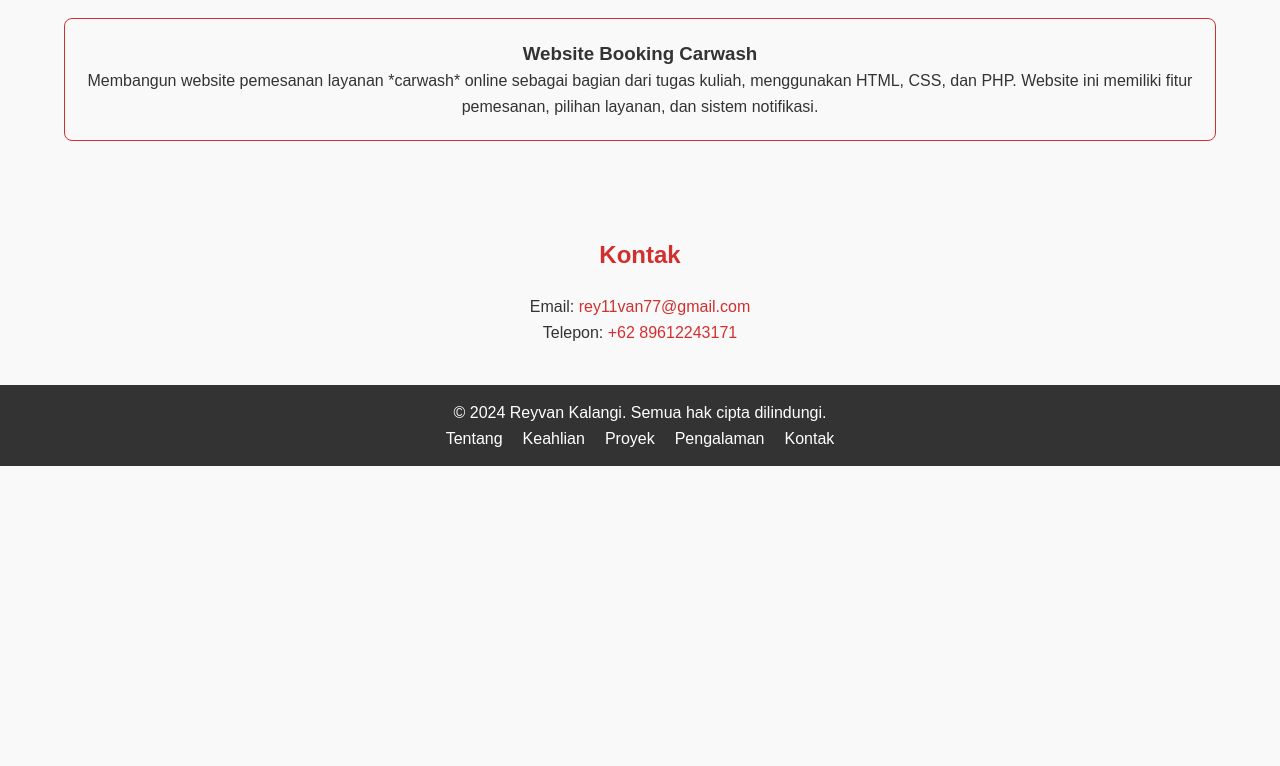
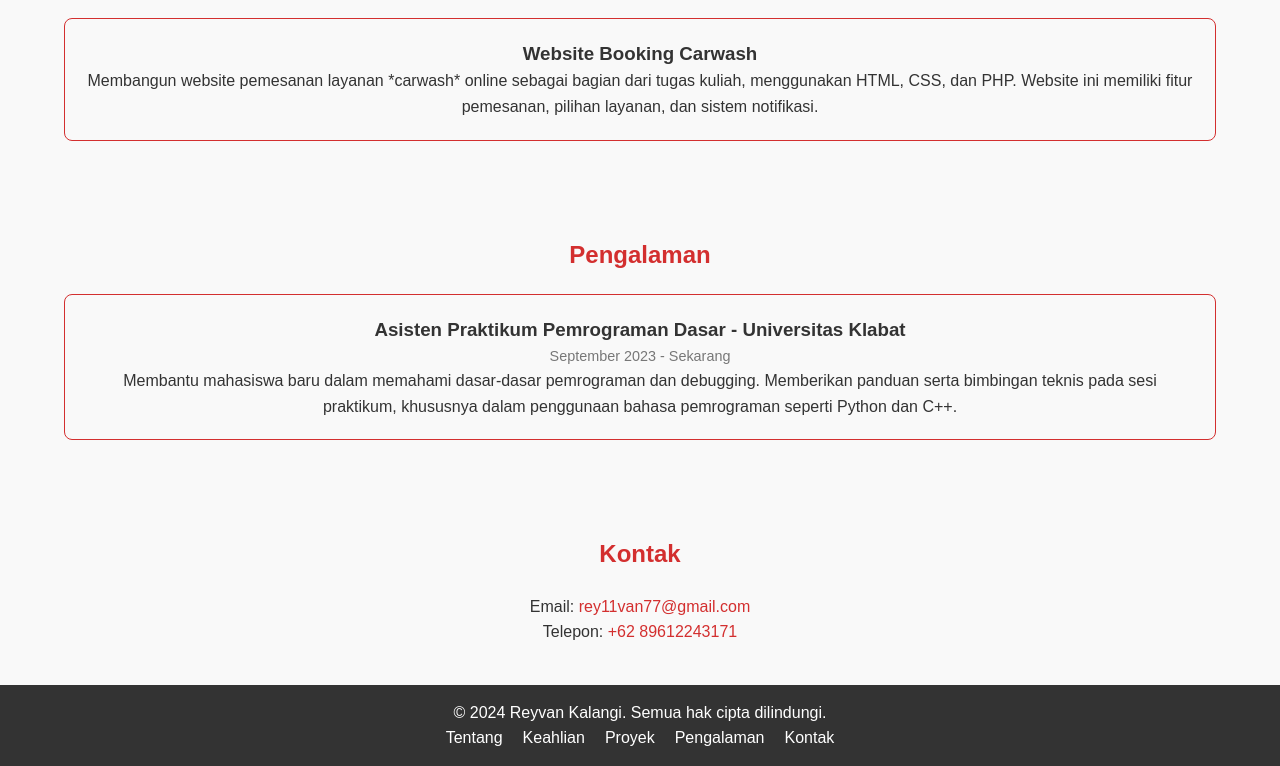
Before and after one commit to Reyvanclief7/bio_website, a React (Create React App) app: page / in a window 1280 px wide. Shown: the part 1349-2115 px from the top of the page. Before the commit the page ends 1815 px from the top, so only its background shows below. Built offline with nearby package versions, Linux system fonts and the light colour scheme.

Commit message:
adding components experience, contact, footer

```diff
--- a/src/App.js
+++ b/src/App.js
@@ -3,6 +3,11 @@ import Header from "./components/header";
 import About from "./components/about";
 import Skills from "./components/skills";
 import Project from "./components/project";
+import Experience from "./components/experience";
+import Contact from "./components/contact";
+import Footer from "./components/footer";
+
+
 
 const App = () => {
   return (
@@ -11,33 +16,9 @@ const App = () => {
       <About />
       <Skills />
       <Project />
-
-      <section id="contact" className="section">
-        <div className="container">
-          <h2>Kontak</h2>
-          <div className="contact-info">
-            <p>
-              Email:{" "}
-              <a href="mailto:rey11van77@gmail.com">rey11van77@gmail.com</a>
-            </p>
-            <p>
-              Telepon: <a href="tel:+6289612243171">+62 89612243171</a>
-            </p>
-          </div>
-        </div>
-      </section>
-      <footer>
-        <div className="container">
-          <p>© 2024 Reyvan Kalangi. Semua hak cipta dilindungi.</p>
-          <div className="footer-links">
-            <a href="#about">Tentang</a>
-            <a href="#skills">Keahlian</a>
-            <a href="#projects">Proyek</a>
-            <a href="#experience">Pengalaman</a>
-            <a href="#contact">Kontak</a>
-          </div>
-        </div>
-      </footer>
+      <Experience />
+      <Contact />
+      <Footer />
     </div>
   );
 };
--- /dev/null
+++ b/src/components/contact/index.js
@@ -0,0 +1,20 @@
+const contact = () => {
+  return (
+    <section id="contact" className="section">
+    <div className="container">
+      <h2>Kontak</h2>
+      <div className="contact-info">
+        <p>
+          Email:{" "}
+          <a href="mailto:rey11van77@gmail.com">rey11van77@gmail.com</a>
+        </p>
+        <p>
+          Telepon: <a href="tel:+6289612243171">+62 89612243171</a>
+        </p>
+      </div>
+    </div>
+  </section>
+  )
+}
+
+export default contact;
--- /dev/null
+++ b/src/components/experience/index.js
@@ -0,0 +1,21 @@
+const experience = () => {
+  return (
+    <section id="experience" className="section">
+    <div className="container">
+      <h2>Pengalaman</h2>
+      <div className="experience">
+        <h3>Asisten Praktikum Pemrograman Dasar - Universitas Klabat</h3>
+        <p className="date">September 2023 - Sekarang</p>
+        <p>
+          Membantu mahasiswa baru dalam memahami dasar-dasar pemrograman dan
+          debugging. Memberikan panduan serta bimbingan teknis pada sesi
+          praktikum, khususnya dalam penggunaan bahasa pemrograman seperti
+          Python dan C++.
+        </p>
+      </div>
+    </div>
+  </section>
+  )
+}
+
+export default experience;
--- /dev/null
+++ b/src/components/footer/index.js
@@ -0,0 +1,18 @@
+const footer = () => {
+  return (
+    <footer>
+    <div className="container">
+      <p>© 2024 Reyvan Kalangi. Semua hak cipta dilindungi.</p>
+      <div className="footer-links">
+        <a href="#about">Tentang</a>
+        <a href="#skills">Keahlian</a>
+        <a href="#projects">Proyek</a>
+        <a href="#experience">Pengalaman</a>
+        <a href="#contact">Kontak</a>
+      </div>
+    </div>
+  </footer>
+  )
+}
+
+export default footer;
```
